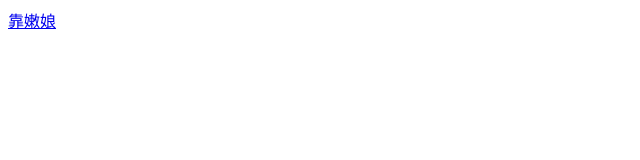
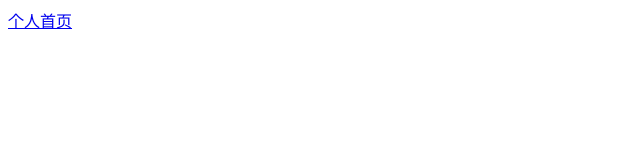
Before and after one commit to Mr-Drone/dronestest, a plain HTML site: page index.html in a window 1280 px wide. Shown: the full height of the page, 0-640 px from the left. Drawn offline with Linux system fonts and the light colour scheme.

Commit message:
Update index.html

```diff
--- a/index.html
+++ b/index.html
@@ -2,6 +2,6 @@
 	<head>
 	<meta http-equiv="Content-Type" content="text/html; charset=utf-8">
     <body>
-	<a href="https://space.bilibili.com/487509135" target="_self" title="哔哩哔哩首页">靠嫩娘</a>
+	<a href="https://space.bilibili.com/487509135" target="_self" title="哔哩哔哩首页">个人首页</a>
 	</body>
 </html>
```
